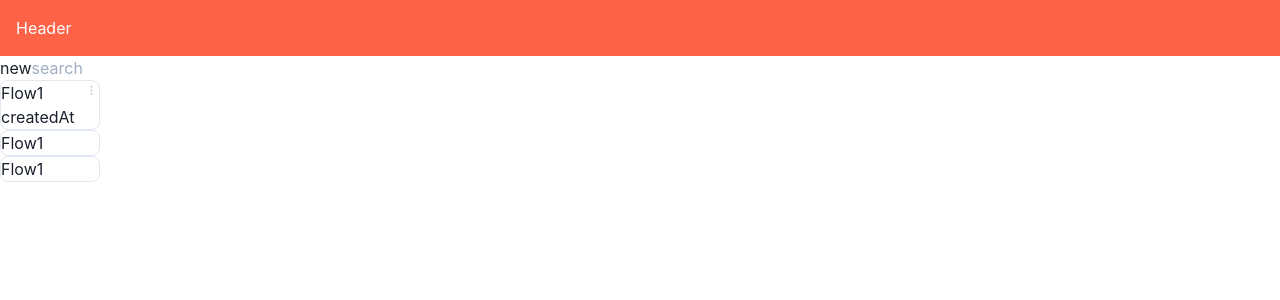
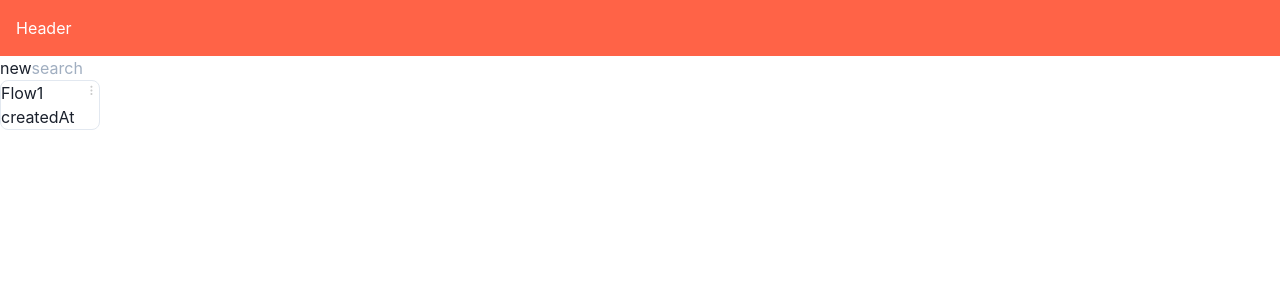
Before and after one commit to ISC-BusinessFlow/BusinessFlow, a Next.js app in the folder frontend/: page /new in a window 1280 px wide. Shown: the top 300 px of the page. Built offline with nearby package versions, Linux system fonts and the light colour scheme.

Commit message:
split FlowListComponent

```diff
--- a/frontend/src/components/new/FlowListComponent.tsx
+++ b/frontend/src/components/new/FlowListComponent.tsx
@@ -0,0 +1,38 @@
+import { Box } from '@chakra-ui/react';
+
+const FlowList = () => (
+  <>
+    <FlowCard />
+  </>
+);
+const FlowCard = () => (
+  <>
+    <Box
+      maxW="sm"
+      borderWidth="1px"
+      borderRadius="lg"
+      overflow="hidden"
+      w="100px"
+      h="50px"
+      display="flex"
+    >
+      Flow1 createdAt
+      <svg
+        width="20"
+        height="20"
+        viewBox="0 0 17 17"
+        fill="none"
+        xmlns="http://www.w3.org/2000/svg"
+      >
+        <path
+          fillRule="evenodd"
+          clipRule="evenodd"
+          d="M7.84978 13.3632C8.53228 13.3632 9.086 12.8083 9.086 12.1244C9.086 11.4405 8.53228 10.8856 7.84978 10.8856C7.16729 10.8856 6.61357 11.4405 6.61357 12.1244C6.61357 12.8083 7.16729 13.3632 7.84978 13.3632ZM7.84978 6.54977C7.16729 6.54977 6.61357 7.10463 6.61357 7.78853C6.61357 8.47242 7.16729 9.02728 7.84978 9.02728C8.53228 9.02728 9.086 8.47242 9.086 7.78853C9.086 7.10463 8.53228 6.54977 7.84978 6.54977ZM9.086 3.4529C9.086 4.13678 8.53228 4.69162 7.84978 4.69162C7.16729 4.69162 6.61357 4.13678 6.61357 3.4529C6.61357 2.76902 7.16729 2.21417 7.84978 2.21417C8.53228 2.21417 9.086 2.76902 9.086 3.4529Z"
+          fill="#CBCBCB"
+        ></path>
+      </svg>
+    </Box>
+  </>
+);
+
+export default FlowList;
--- a/frontend/src/pages/new.tsx
+++ b/frontend/src/pages/new.tsx
@@ -1,4 +1,5 @@
 import { Box, Flex } from '@chakra-ui/react';
+import FlowList from '../components/new/FlowListComponent';
 
 const New = () => {
   return (
@@ -13,49 +14,7 @@ const New = () => {
       <Flex>
         <div>
           <div>
-            <Box
-              maxW="sm"
-              borderWidth="1px"
-              borderRadius="lg"
-              overflow="hidden"
-              w="100px"
-              h="50px"
-              display="flex"
-            >
-              Flow1 createdAt
-              <svg
-                width="20"
-                height="20"
-                viewBox="0 0 17 17"
-                fill="none"
-                xmlns="http://www.w3.org/2000/svg"
-              >
-                <path
-                  fillRule="evenodd"
-                  clipRule="evenodd"
-                  d="M7.84978 13.3632C8.53228 13.3632 9.086 12.8083 9.086 12.1244C9.086 11.4405 8.53228 10.8856 7.84978 10.8856C7.16729 10.8856 6.61357 11.4405 6.61357 12.1244C6.61357 12.8083 7.16729 13.3632 7.84978 13.3632ZM7.84978 6.54977C7.16729 6.54977 6.61357 7.10463 6.61357 7.78853C6.61357 8.47242 7.16729 9.02728 7.84978 9.02728C8.53228 9.02728 9.086 8.47242 9.086 7.78853C9.086 7.10463 8.53228 6.54977 7.84978 6.54977ZM9.086 3.4529C9.086 4.13678 8.53228 4.69162 7.84978 4.69162C7.16729 4.69162 6.61357 4.13678 6.61357 3.4529C6.61357 2.76902 7.16729 2.21417 7.84978 2.21417C8.53228 2.21417 9.086 2.76902 9.086 3.4529Z"
-                  fill="#CBCBCB"
-                ></path>
-              </svg>
-            </Box>
-            <Box
-              maxW="sm"
-              borderWidth="1px"
-              borderRadius="lg"
-              overflow="hidden"
-              display="flex"
-            >
-              Flow1
-            </Box>
-            <Box
-              maxW="sm"
-              borderWidth="1px"
-              borderRadius="lg"
-              overflow="hidden"
-              display="flex"
-            >
-              Flow1
-            </Box>
+            <FlowList />
           </div>
         </div>
       </Flex>
```
